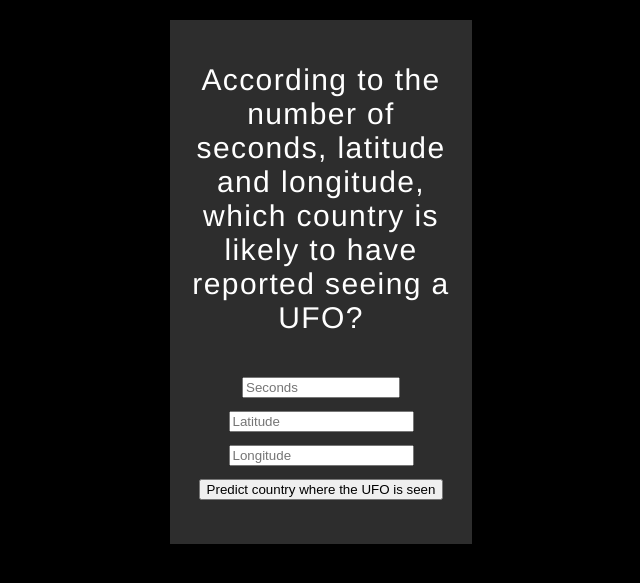
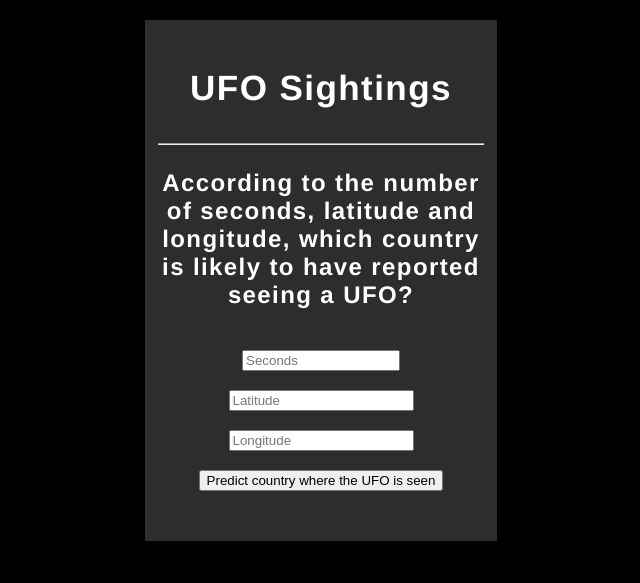
Before and after one commit to izzypatrick21/ufo-sightings, a Flask app: page / in a window 1280 px wide. Shown: the top 583 px of the page, without its empty margins (327-967 px from the left). Run offline with Flask 2, Linux system fonts and the light colour scheme; parts of the project's set-up code (start-up, migrations or seed data) failed here and were passed over.

Commit message:
css updated

```diff
--- a/web-app/static/css/styles.css
+++ b/web-app/static/css/styles.css
@@ -14,7 +14,7 @@
 }
 
 .grid {
-	width: 300px;
+	width: 350px;
 	min-height: 100px;
 	border: 1px solid #2d2d2d;
 	display: grid;
@@ -28,3 +28,7 @@
 	padding: 12px;
 	display: inline-block;
 }
+
+p {
+	font-size: 24px;
+}
--- a/web-app/templates/index.html
+++ b/web-app/templates/index.html
@@ -8,10 +8,10 @@
 
   <body>
     <div class="grid">
-
       <div class="box">
-
-        <p>According to the number of seconds, latitude and longitude, which country is likely to have reported seeing a UFO?</p>
+        <h3> UFO Sightings <h3>
+        <hr>
+        <p> According to the number of seconds, latitude and longitude, which country is likely to have reported seeing a UFO?</p>
 
         <form action="{{ url_for('predict')}}" method="post">
 
```
